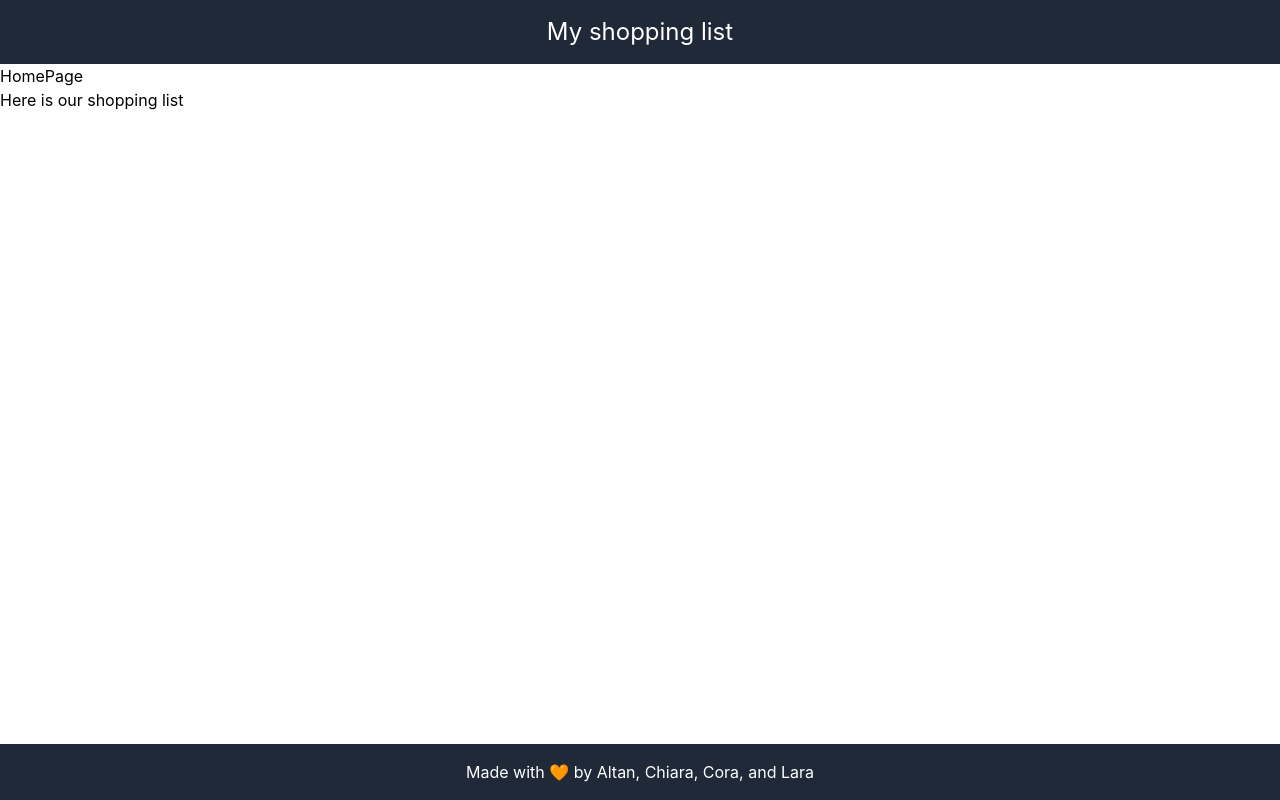
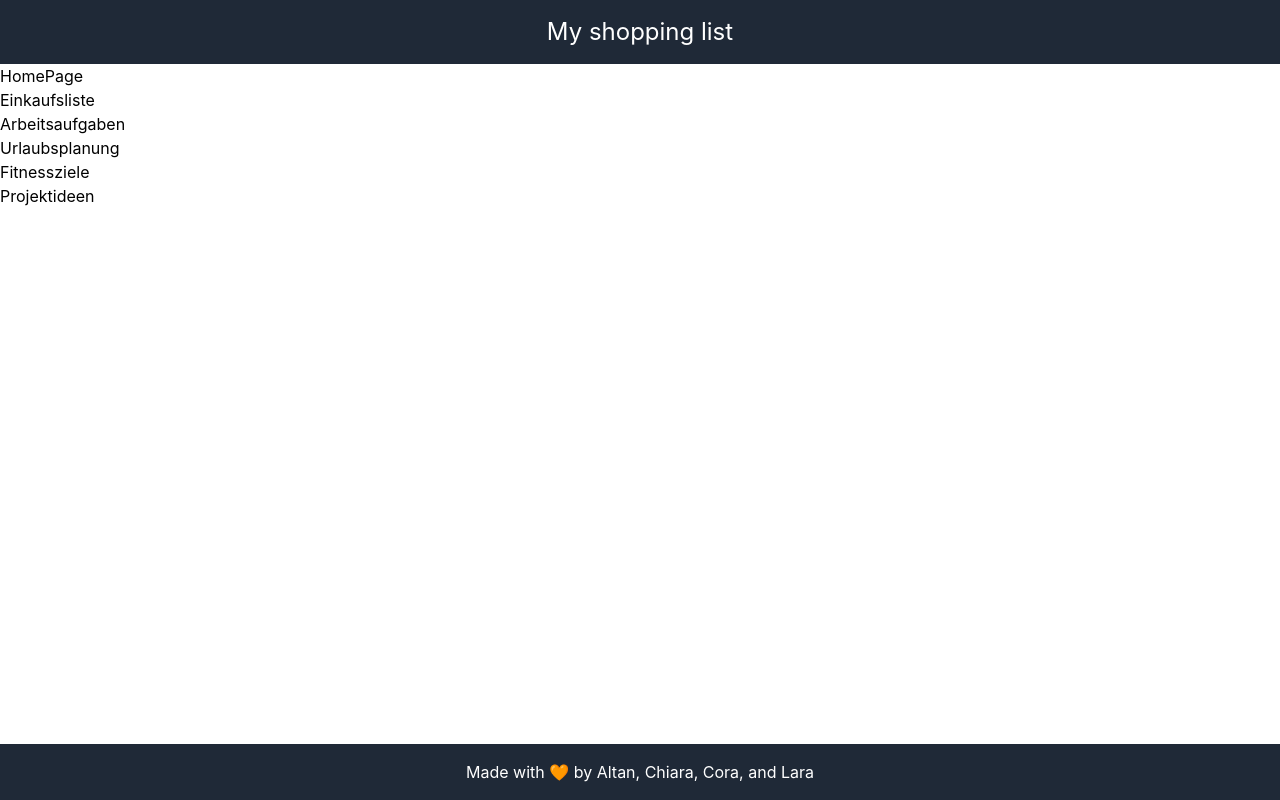
Before and after one commit to laraduerlich/neuefische-group-project-groceryshopping, a React (Vite) app in the folder frontend/: page / in a window 1280 px wide. Built offline with nearby package versions, Linux system fonts and the light colour scheme.

Commit message:
feat: add List of ShoppingList on the HomePage with MockData

```diff
--- a/frontend/src/components/ShoppingList.tsx
+++ /dev/null
@@ -1,7 +0,0 @@
-export const ShoppingList = () => {
-    return (
-        <div className="shopping-list">
-            Here is our shopping list
-        </div>
-    )
-}
--- /dev/null
+++ b/frontend/src/components/ShoppingLists.tsx
@@ -0,0 +1,20 @@
+
+type ShoppingListsProps = {
+    lists: {
+        id: string,
+        name: string
+    }[]
+}
+
+export default function ShoppingLists ({lists}: ShoppingListsProps)  {
+
+    return (
+        <div className="shopping-list">
+            <ul>
+            {lists.map((list: {id: string, name: string}) => (
+                <li>{list.name}</li>
+            ))}
+            </ul>
+        </div>
+    )
+}
--- a/frontend/src/pages/HomePage.tsx
+++ b/frontend/src/pages/HomePage.tsx
@@ -1,11 +1,20 @@
-import {ShoppingList} from "../components/ShoppingList.tsx";
+import ShoppingLists from "../components/ShoppingLists.tsx";
 
 export default function HomePage(){
+
+    const lists: {id: string, name: string}[] = [
+        { id: "1", name: "Einkaufsliste" },
+        { id: "2", name: "Arbeitsaufgaben" },
+        { id: "3", name: "Urlaubsplanung" },
+        { id: "4", name: "Fitnessziele" },
+        { id: "5", name: "Projektideen" },
+    ];
+
 
     return (
         <div className="home-page">
             HomePage
-            <ShoppingList />
+            <ShoppingLists lists={lists}/>
         </div>
     )
 }
```
